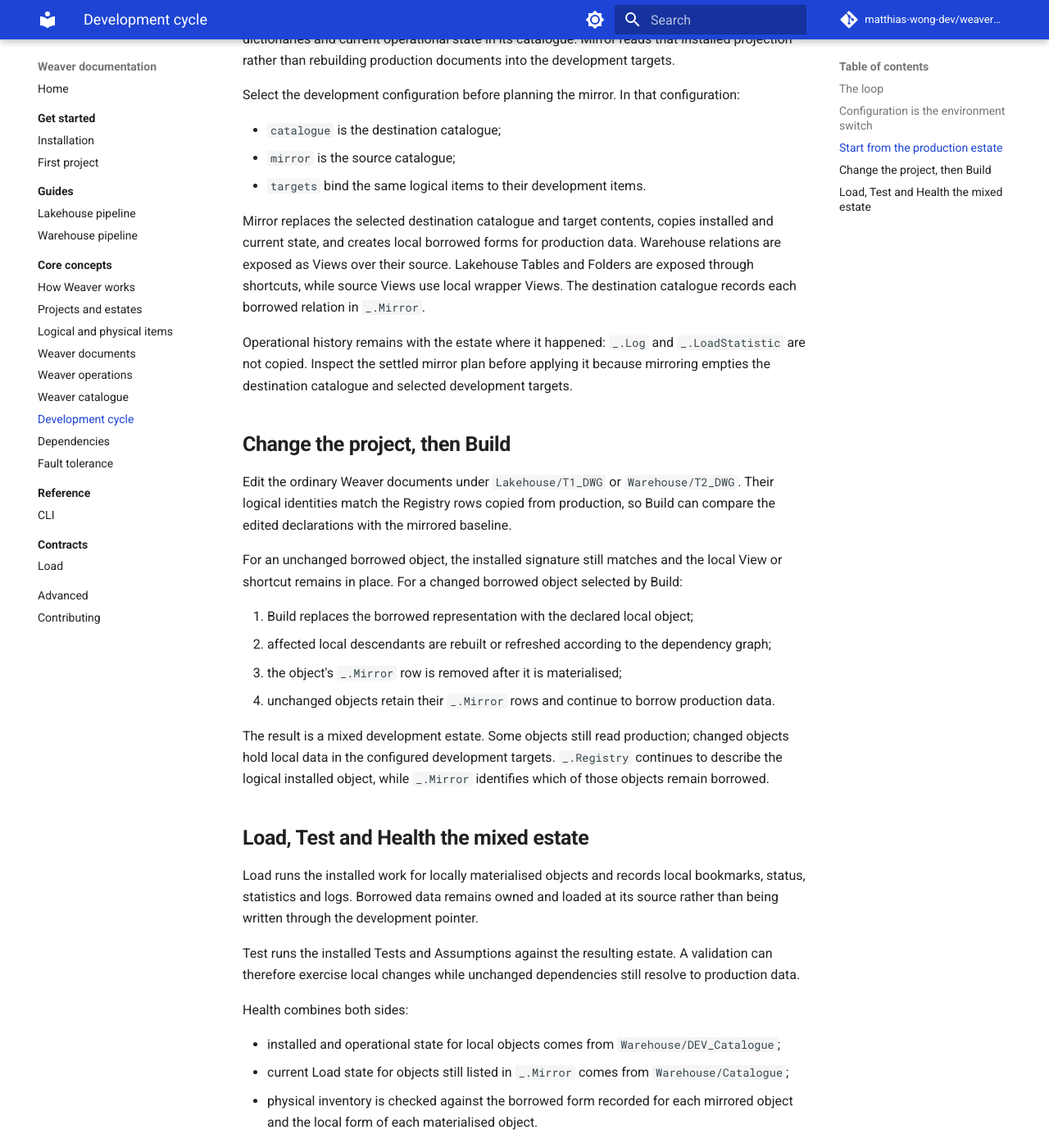
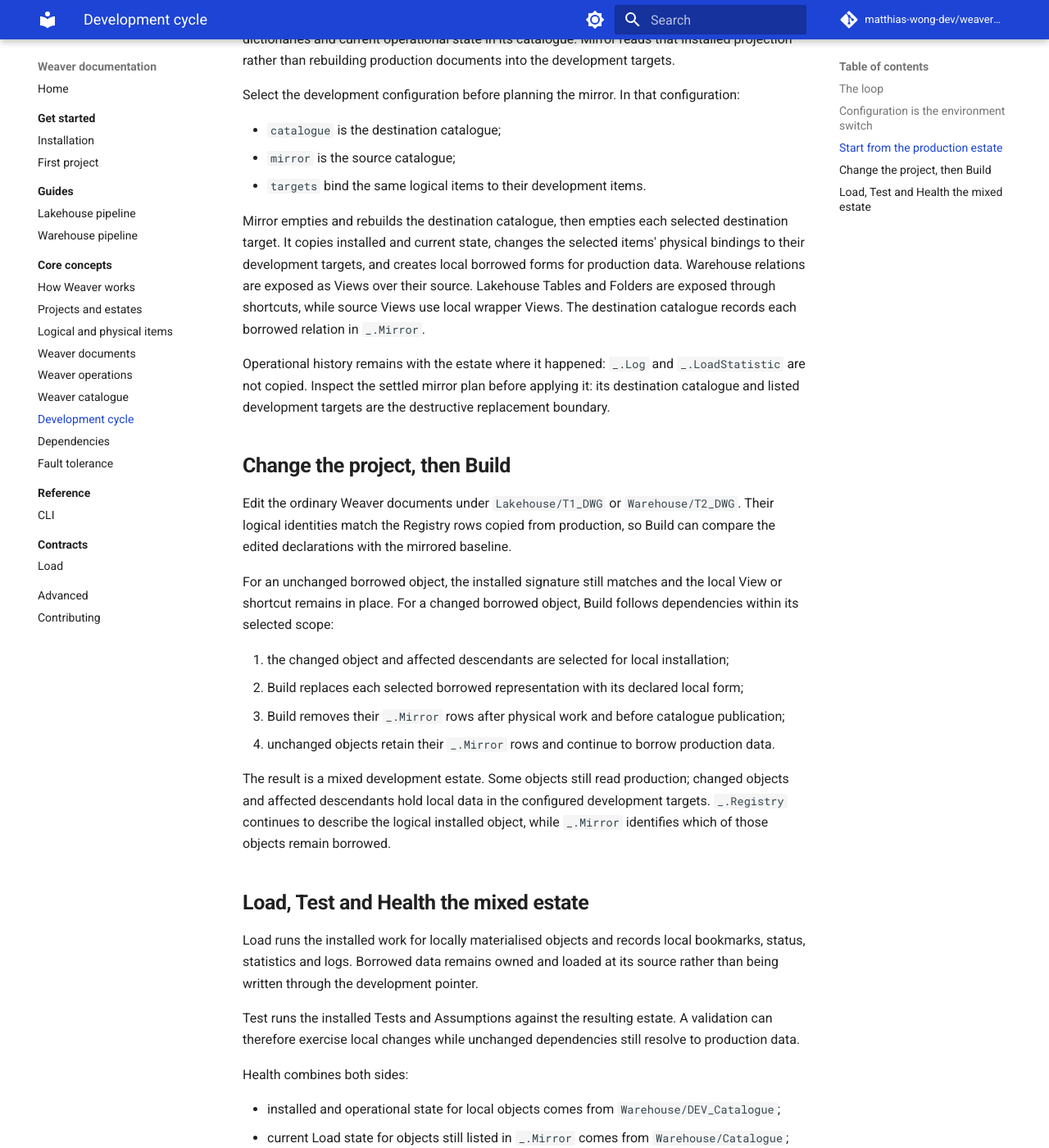
Before and after one commit to matthias-wong-dev/weaverstack-docs, an MkDocs documentation site: the page built from docs/core-concepts/development-cycle.md, in a window 1280 px wide and 1400 px high, scrolled down 1827 px. Shown: the whole window at 82% size. Built offline with MkDocs 1.6.1 and Material for MkDocs 9.7.7, drawn with Linux system fonts in a browser that asks for light colours; comment, search, counter and statistics services are not loaded; some of the changed text lies outside the part shown.

Commit message:
docs: integrate mirror state and development cycle

````diff
--- a/docs/core-concepts/development-cycle.md
+++ b/docs/core-concepts/development-cycle.md
@@ -1,8 +1,8 @@
 # Development cycle
 
-A development estate can start from production's installed state without maintaining a second set of Weaver documents. The selected workspace configuration changes the catalogue and physical targets; the project keeps the same logical item identities and declarations.
+A development estate can start from production's installed state without maintaining a second set of Weaver documents. Mirror is the state transition into that estate, not merely a command that copies data. The selected workspace configuration changes the catalogue and physical targets; the project keeps the same logical item identities and declarations.
 
-This page assumes the mirror and Session/workflow models. It applies the [Build, Load and Test lifecycle](weaver-operations.md) to a mirrored development estate rather than repeating the operation model or command syntax. See the [CLI reference](../reference/cli.md) for command forms and options.
+This page applies the [Build, Load and Test lifecycle](weaver-operations.md) to a mirrored development estate. See the [CLI reference](../reference/cli.md) for command forms and options.
 
 ## The loop
 
@@ -24,7 +24,7 @@
           repeat
 ```
 
-The mirror supplies a development baseline. Build then materialises changed borrowed objects and affected descendants where the edited project requires local state. Unchanged objects continue to read production data through their local Views or shortcuts.
+The mirror supplies a development baseline. Build then materialises changed borrowed objects and affected descendants in the selected Build scope. Unchanged objects continue to read production data through their local Views or shortcuts.
 
 ## Configuration is the environment switch
 
@@ -74,22 +74,22 @@
 - `mirror` is the source catalogue;
 - `targets` bind the same logical items to their development items.
 
-Mirror replaces the selected destination catalogue and target contents, copies installed and current state, and creates local borrowed forms for production data. Warehouse relations are exposed as Views over their source. Lakehouse Tables and Folders are exposed through shortcuts, while source Views use local wrapper Views. The destination catalogue records each borrowed relation in `_.Mirror`.
+Mirror empties and rebuilds the destination catalogue, then empties each selected destination target. It copies installed and current state, changes the selected items' physical bindings to their development targets, and creates local borrowed forms for production data. Warehouse relations are exposed as Views over their source. Lakehouse Tables and Folders are exposed through shortcuts, while source Views use local wrapper Views. The destination catalogue records each borrowed relation in `_.Mirror`.
 
-Operational history remains with the estate where it happened: `_.Log` and `_.LoadStatistic` are not copied. Inspect the settled mirror plan before applying it because mirroring empties the destination catalogue and selected development targets.
+Operational history remains with the estate where it happened: `_.Log` and `_.LoadStatistic` are not copied. Inspect the settled mirror plan before applying it: its destination catalogue and listed development targets are the destructive replacement boundary.
 
 ## Change the project, then Build
 
 Edit the ordinary Weaver documents under `Lakehouse/T1_DWG` or `Warehouse/T2_DWG`. Their logical identities match the Registry rows copied from production, so Build can compare the edited declarations with the mirrored baseline.
 
-For an unchanged borrowed object, the installed signature still matches and the local View or shortcut remains in place. For a changed borrowed object selected by Build:
+For an unchanged borrowed object, the installed signature still matches and the local View or shortcut remains in place. For a changed borrowed object, Build follows dependencies within its selected scope:
 
-1. Build replaces the borrowed representation with the declared local object;
-2. affected local descendants are rebuilt or refreshed according to the dependency graph;
-3. the object's `_.Mirror` row is removed after it is materialised;
+1. the changed object and affected descendants are selected for local installation;
+2. Build replaces each selected borrowed representation with its declared local form;
+3. Build removes their `_.Mirror` rows after physical work and before catalogue publication;
 4. unchanged objects retain their `_.Mirror` rows and continue to borrow production data.
 
-The result is a mixed development estate. Some objects still read production; changed objects hold local data in the configured development targets. `_.Registry` continues to describe the logical installed object, while `_.Mirror` identifies which of those objects remain borrowed.
+The result is a mixed development estate. Some objects still read production; changed objects and affected descendants hold local data in the configured development targets. `_.Registry` continues to describe the logical installed object, while `_.Mirror` identifies which of those objects remain borrowed.
 
 ## Load, Test and Health the mixed estate
 
@@ -103,6 +103,6 @@
 - current Load state for objects still listed in `_.Mirror` comes from `Warehouse/Catalogue`;
 - physical inventory is checked against the borrowed form recorded for each mirrored object and the local form of each materialised object.
 
-Continue with another edit, Build, Load, Test and Health cycle. Re-mirror when development needs a fresh production baseline; that starts again by replacing the configured development destinations.
+Continue with another edit, Build, Load, Test and Health cycle. Re-mirror when development needs a fresh production baseline. It repeats the transition: the destination catalogue and selected development targets are emptied and reconstructed from the source, replacing local materialisations in that boundary.
 
 The [Catalogue](catalogue.md) explains the state that changes through this loop. [Weaver operations](weaver-operations.md) explains the lifecycle boundary between authored, installed and operational state. Exact workspace-configuration fields, precedence, mirror selection and command grammar belong in Reference.
````
Also changed, not shown: docs/core-concepts/catalogue.md (+7 -3 lines).
